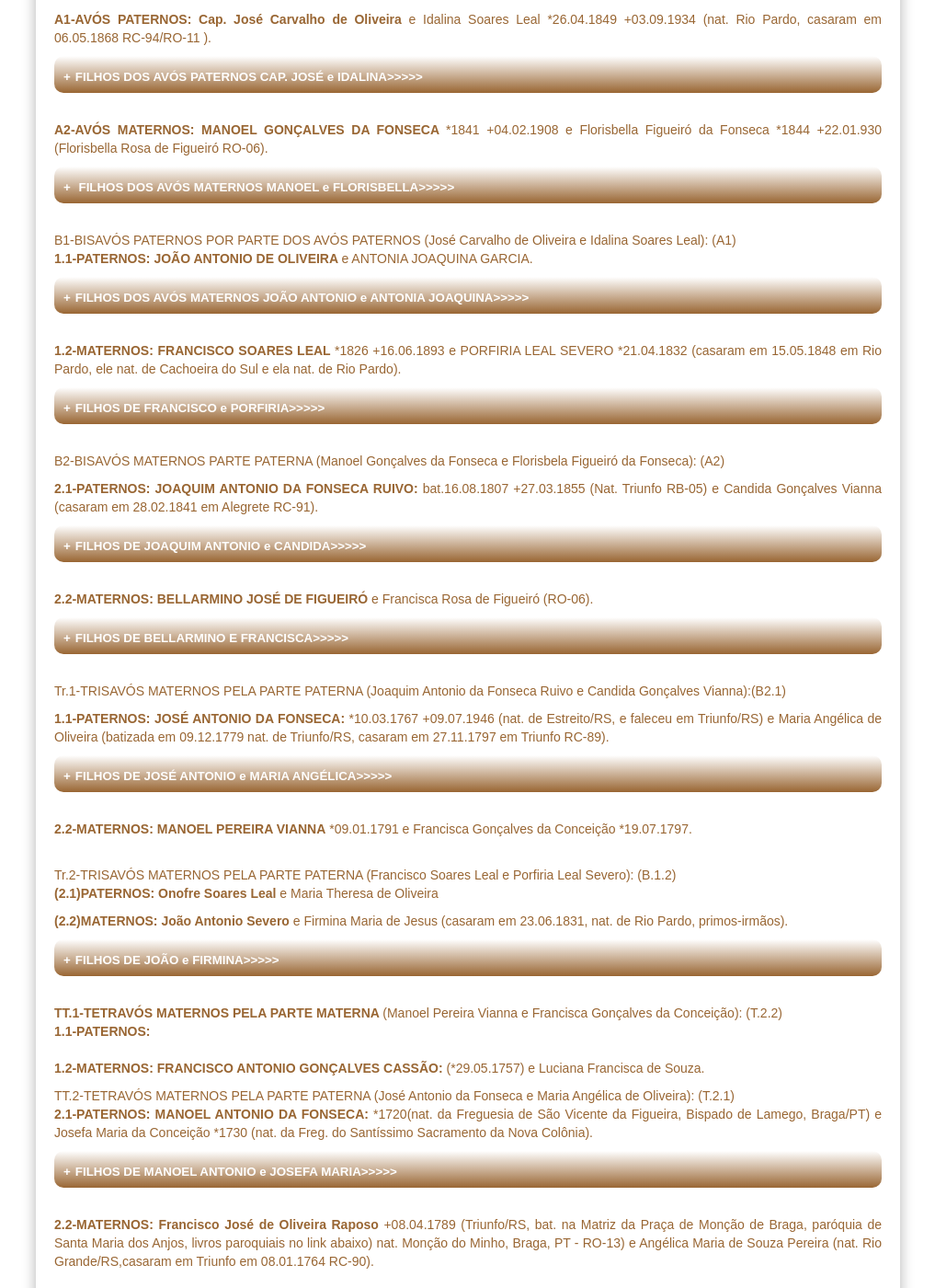
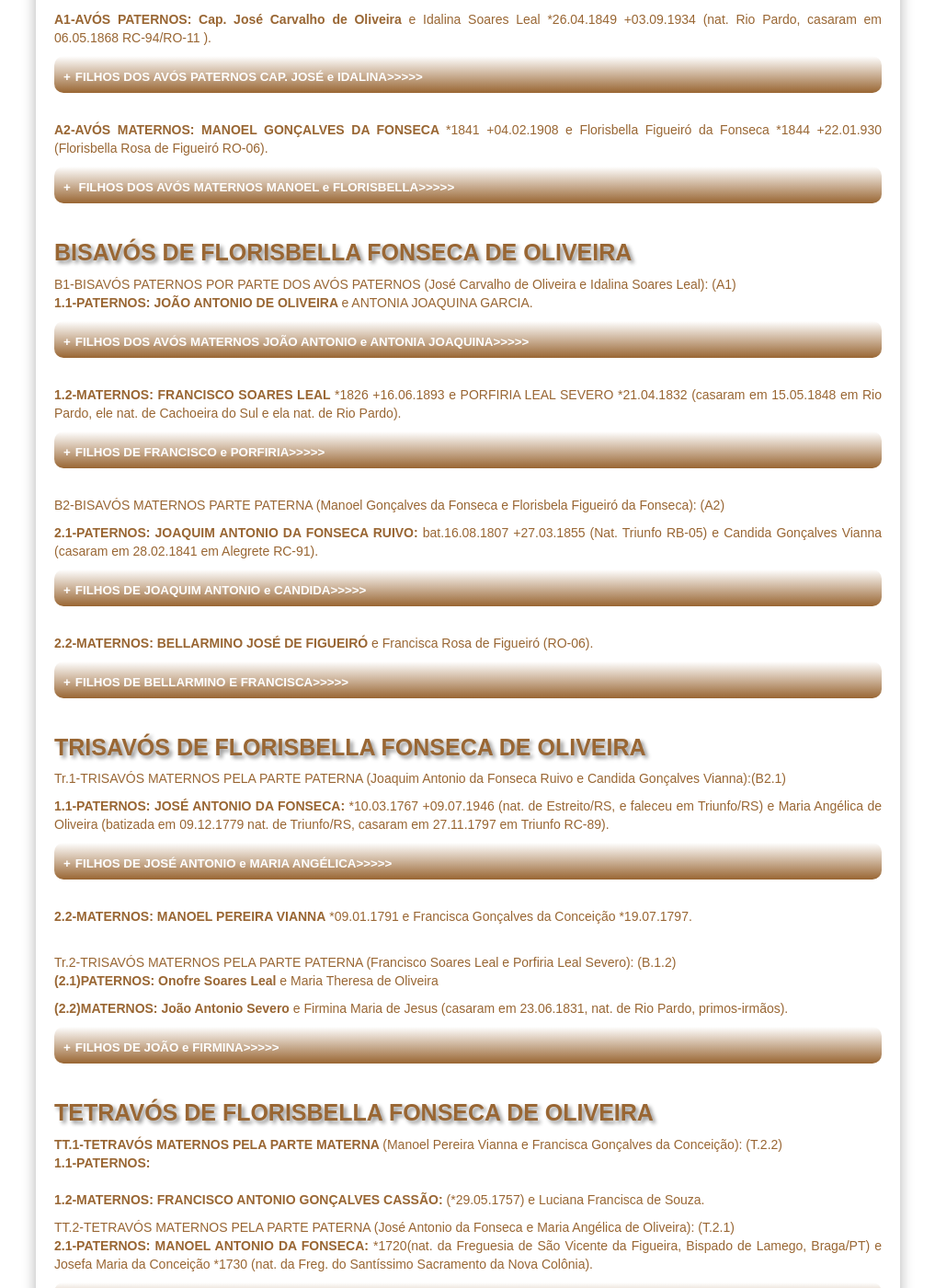
Before and after one commit to claudiovargas1955/claudiovargas1955.github.io, a Jekyll site: the page built from _pages/arvore-genealogica-de-costados-de-florisbella.html, in a window 1280 px wide and 1400 px high, scrolled down 666 px. Shown: the whole window at 92% size, without its empty margins (131-1148 px from the left). Built offline with Jekyll 4.4.1, drawn with Linux system fonts in a browser that asks for light colours; some web fonts are replaced; some of the changed text lies outside the part shown.

Commit message:
Update arvore-genealogica-de-costados-de-florisbella.html

```diff
--- a/_pages/arvore-genealogica-de-costados-de-florisbella.html
+++ b/_pages/arvore-genealogica-de-costados-de-florisbella.html
@@ -40,7 +40,7 @@ title:  "ÁRVORE GENEALÓGICA DE COSTADOS DE FLORISBELLA"
      h4{text-shadow: 3px 3px 4px #888;
      font-size: 25px;
      font-weight:bold;
-    }
+       }
 
 
 </style>
@@ -498,7 +498,7 @@ e Lourença Montanha Soares, nats. de Bagé/RS). <br><br>
 
 <b>(2.9)Candida Fonseca Oliveira: </b> (Obs.: mãe de Florisbela veja acima).</details></p><br/>
 
-
+<h4>BISAVÓS DE FLORISBELLA FONSECA DE OLIVEIRA</h4>
 <p> B1-BISAVÓS PATERNOS POR PARTE DOS AVÓS PATERNOS (José Carvalho  de Oliveira e Idalina Soares Leal): (A1)<br/>
 <b>1.1-PATERNOS: JOÃO ANTONIO DE OLIVEIRA </b>e ANTONIA JOAQUINA GARCIA.
 
@@ -764,6 +764,7 @@ filho de João da Silva Rosa *07.09.1859 e Manoela Pereira Rosa *05.05.1860). <b
 <b>(2.2.1.6)Pantaleão Leal de Figueiró: </b>*1904<br>
 <b>(2.2.1.7)João Leal de Figueiró: </b>*1907 </details></p><br>
 
+<h4>TRISAVÓS DE FLORISBELLA FONSECA DE OLIVEIRA</h4>
 <p>Tr.1-TRISAVÓS MATERNOS PELA PARTE PATERNA (Joaquim Antonio da Fonseca Ruivo e Candida Gonçalves Vianna):(B2.1)<br>
 <p> <b>1.1-PATERNOS: JOSÉ ANTONIO DA FONSECA:</b> *10.03.1767 +09.07.1946 (nat. de Estreito/RS, e faleceu em Triunfo/RS) e
 Maria Angélica de Oliveira (batizada em 09.12.1779 nat. de Triunfo/RS, casaram em 27.11.1797 em Triunfo RC-89).<p><b>
@@ -791,6 +792,7 @@ Maria Angélica de Oliveira (batizada em 09.12.1779 nat. de Triunfo/RS, casaram
  <p><b>(2.2.1)Porfiria: *21.04.1832 (nat. de Rio Pardo/RS).
  </details></p><br>
 
+  <h4>TETRAVÓS DE FLORISBELLA FONSECA DE OLIVEIRA</h4>
  <p>TT.1-TETRAVÓS MATERNOS PELA PARTE MATERNA </b>(Manoel Pereira Vianna e Francisca Gonçalves da Conceição): (T.2.2)<br/>
  <b>1.1-PATERNOS:</b><br/><br/>
  <b>1.2-MATERNOS: FRANCISCO ANTONIO GONÇALVES CASSÃO: </b>(*29.05.1757) e Luciana Francisca de Souza. <br></p>
@@ -861,6 +863,7 @@ Santos).<br><br>
 filho de João Gonçalves da Cunha e Maria dos Anjos, ). <br>FILHOS:</b><br>
 <b>(3.2.3.1)Constantino Gonçalves da Trindade: </b>bat.18.04.1813 (nat. Rio Pardo).<br><br>
 
+<h4>PENTAVÓS DE FLORISBELLA FFONSECA DE OLIVEIRA</h4>
 <p> P1-PENTAVÓS MATERNOS PELA PARTE MATERNA (Francisco Antonio Gonçalves Cassão e Luciana Francisca de Souza): (TT.1)<br/>
 <b>1.1-PATERNOS: JOÃO GONÇALVES CASSÃO e Antonia Vieira de Santana</b> <br/><br/>
 <b>1.2-MATERNOS: JOÃO TEIXEIRA DE MAGALHÃES e Rosa Joaquina de Souza</b><br/><br/>
@@ -1006,6 +1009,7 @@ P5-PENTAVÓS PATERNOS PELA PARTE MATERNA (José Antonio Severo e Eufrazia Maria
 
 <b>5.2-MATERNOS: João Lopes Valadão</b> e Jacinta Maria (Rosa).<br><br>
 
+<h4>HEXAVÓS DE FLORISBELLA FONSECA DE OLIVEIRA</h4>
  H1-HEXAVÓS MATERNOS POR PARTE MATERNA (Manoel José de Araujo e Tavora e Ursula Cabral): (P2.2)<br/>
  <b>1.1-PATERNOS:</b><br/><br/>
  <b>1.2-MATERNOS: JOÃO LOPES DE SOUZA e Isabel Cabral. </b><p><br/>
```
